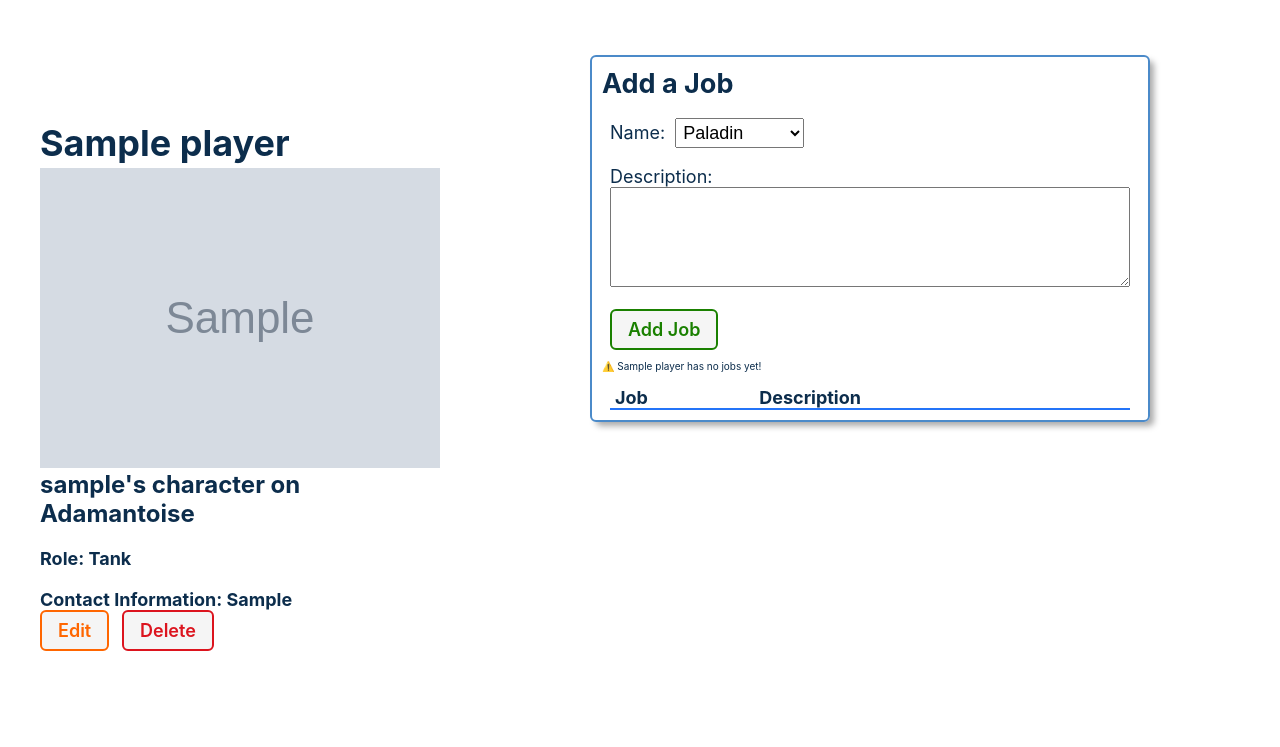
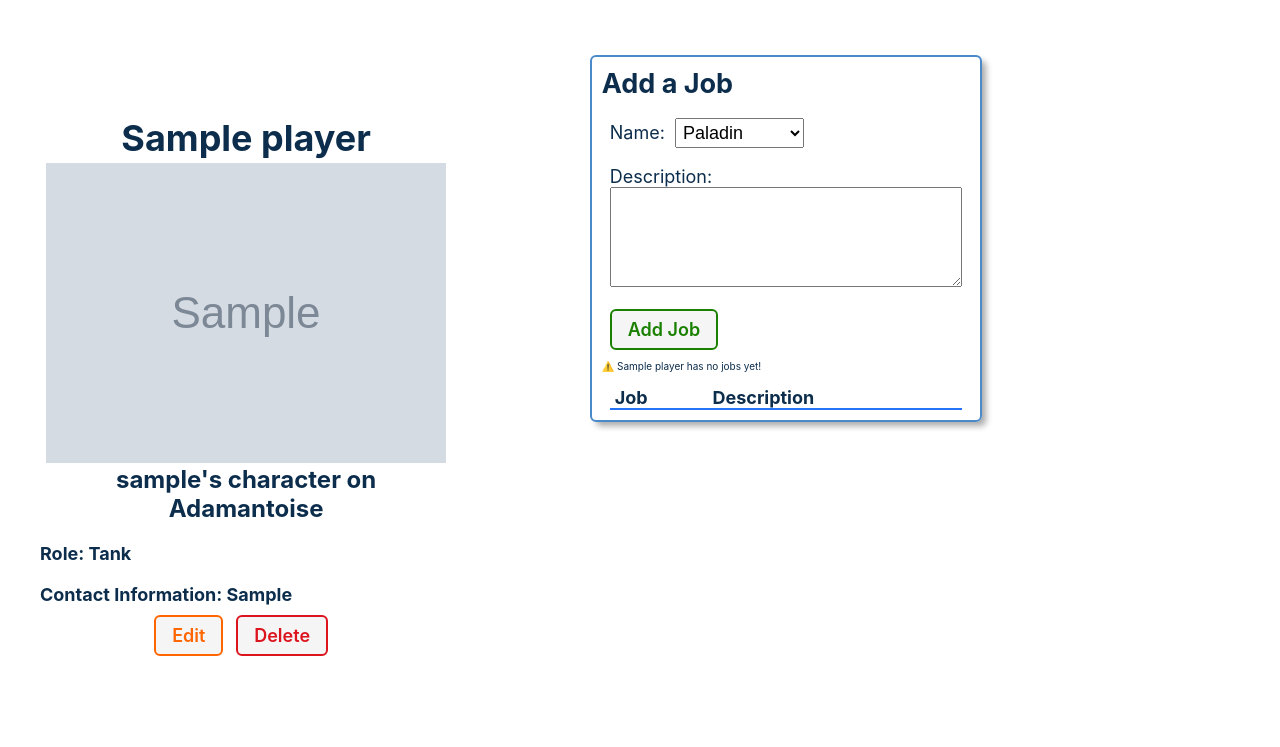
Before and after one commit to kei-the-gae/ffxiv-recruitment-tracker, a Django app: page /players/1/ in a window 1280 px wide. Shown: the part 127-874 px from the top of the page. Run offline with Django 5.2, Linux system fonts and the light colour scheme; a user stored in the database is signed in; tables that the repository leaves empty hold one stand-in row (values such as "Sample post"); grey boxes marked "Sample" are stand-in pictures; data that the repository does not hold is empty.

Commit message:
Finished details page css

```diff
--- a/main_app/static/css/players/details.css
+++ b/main_app/static/css/players/details.css
@@ -2,6 +2,7 @@ main {
     display: flex;
     flex-direction: row;
     color:#0c2d4c;
+    flex-wrap: wrap;
 
 }
 
@@ -12,6 +13,7 @@ main {
     align-items: center;
     justify-content: center;
     max-width: 500px;
+    align-content: center;
   }
 
   .player_img {
@@ -22,16 +24,21 @@ main {
 
   .player_details {
     align-self: center;
+    text-align: center;
     width: 98%;
   }
 
-  .player_actions {
-    margin-top: 20px;
+  #role {
+    text-align: left;
+  }
+
+  #contact {
+    text-align: left;
+    margin-bottom: 20px;
   }
 
 .job_container {
     padding: 35px 30px;
-    width: 100%;
     max-width: 800px;
     margin: 20px;
     display: flex;
--- a/main_app/templates/players/detail.html
+++ b/main_app/templates/players/detail.html
@@ -12,8 +12,8 @@
             <img id="player_img" src="{{ player.player_img.url }}" alt="player uploaded image" />
         {% endif %}
         <h2>{{ player.user }}'s character on {{player.get_server_display}}</h2>
-        <h3>Role: {{player.get_role_display}}</h3>
-        <h3>Contact Information: {{ player.contact }}</h3>
+        <h3 id="role">Role: {{player.get_role_display}}</h3>
+        <h3 id="contact">Contact Information: {{ player.contact }}</h3>
     {% if player.user == request.user %}
         <div class="player-actions">
             <a href="{% url 'player_update' player.id %}" class="btn warn">Edit</a>
```
